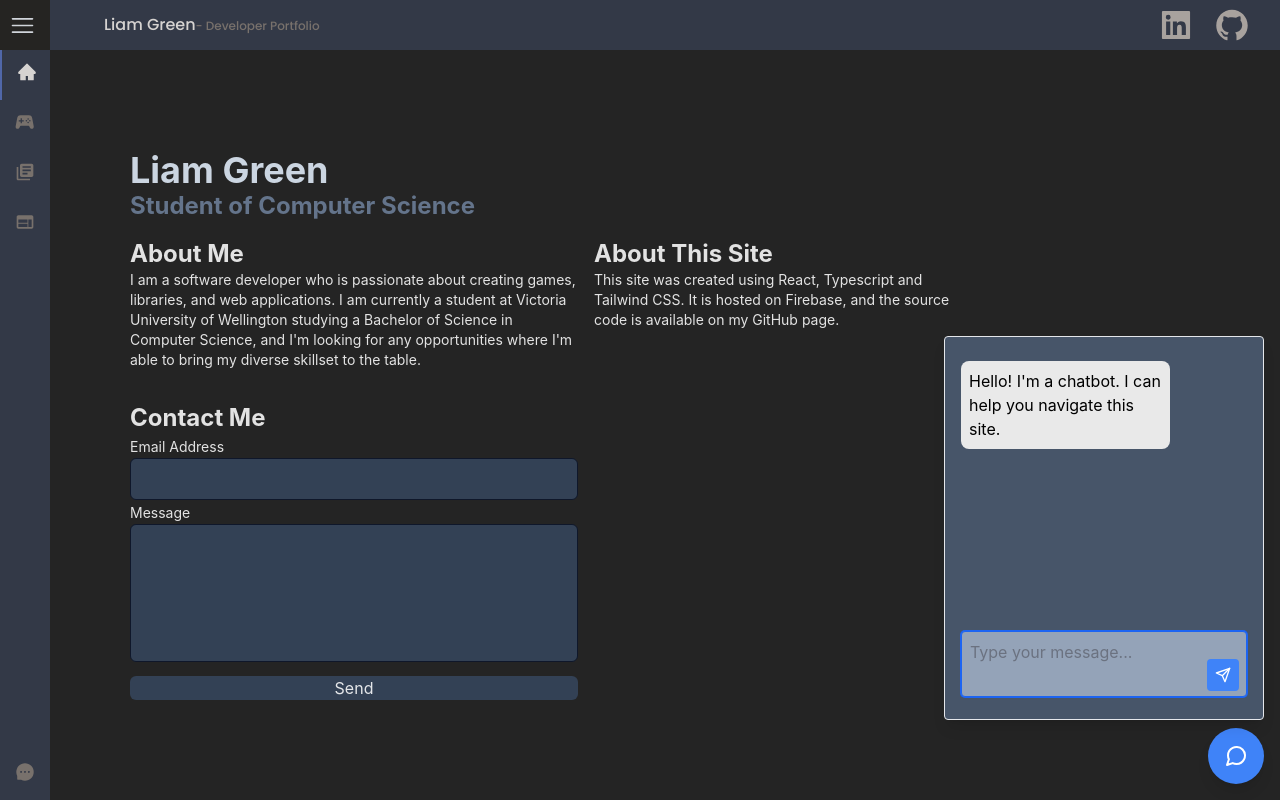
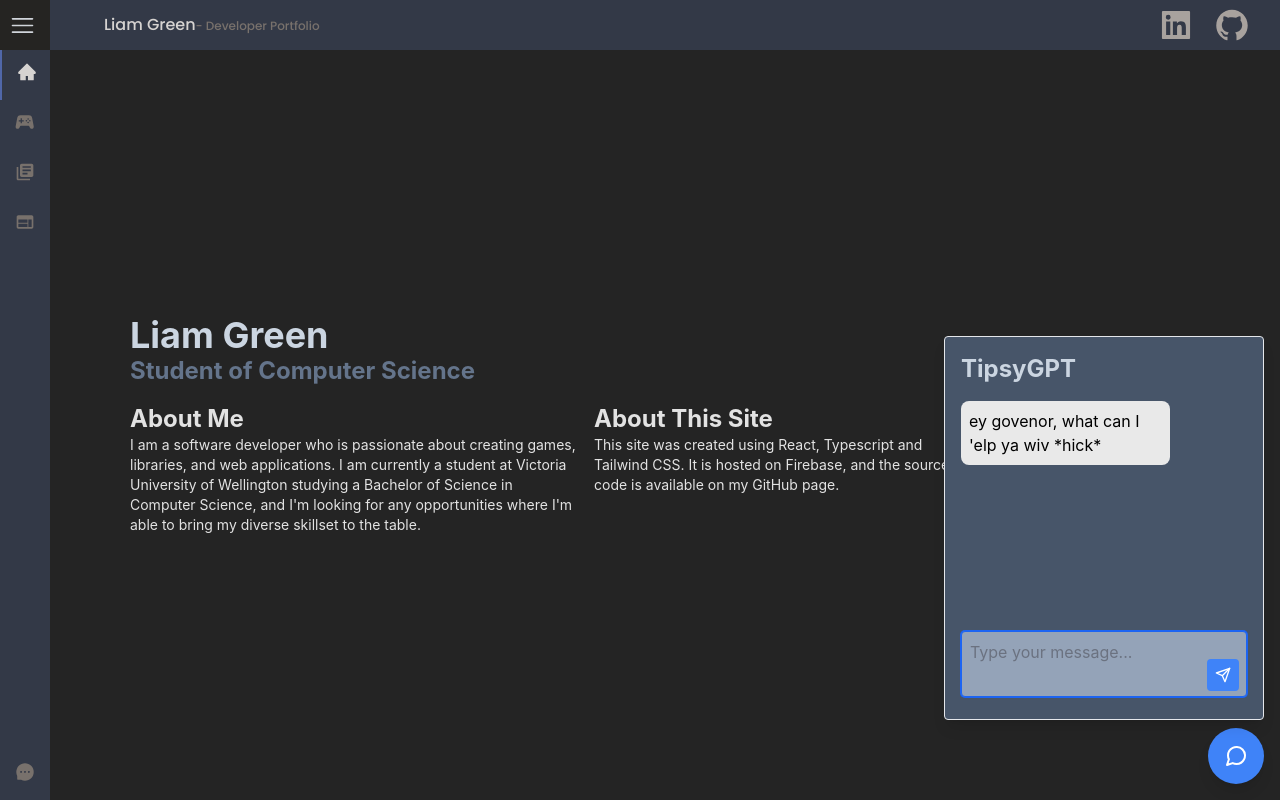
Before and after one commit to imrealnow/PortfolioSite, a React (Vite) app in the folder PortfolioSite/: page /home in a window 1280 px wide. Both pictures are taken after a click on the button 1236 px from the left and 756 px from the top of the page. Built offline with nearby package versions, Linux system fonts and the light colour scheme; some icons are missing.

Commit message:
Added personality to chatbot

```diff
--- a/PortfolioSite/src/atoms/chatHistory.ts
+++ b/PortfolioSite/src/atoms/chatHistory.ts
@@ -1,15 +1,23 @@
 import { atom } from "recoil";
 import { Message, ChatHistoryImpl } from "../types/Chat";
 import { Role } from "../types/Chat";
+import chatSystemPrompts from "../constants/chatSystemPrompts.json";
 
+// Extract the required messages
+const personality = chatSystemPrompts.InitialPrompts[0].personality;
+const initialPrompt = chatSystemPrompts.InitialPrompts[0].prompt;
+const factsContext = chatSystemPrompts.FactsContext;
+const firstAssistantMessage =
+	chatSystemPrompts.InitialPrompts[0].firstAssistantMessage;
+
+// Initialize the chatHistoryState atom
 const chatHistoryState = atom<ChatHistoryImpl>({
 	key: "chatHistoryState",
 	default: new ChatHistoryImpl(
-		new Message(
-			"Hello! I'm a chatbot. I can help you navigate this site.",
-			Role.Assistant
-		)
-	),
+		new Message(initialPrompt, Role.System),
+		new Message(factsContext, Role.System),
+		new Message(firstAssistantMessage, Role.Assistant)
+	).setPersonality(personality),
 });
 
 export default chatHistoryState;
--- a/PortfolioSite/src/components/ChatCompletion.tsx
+++ b/PortfolioSite/src/components/ChatCompletion.tsx
@@ -32,7 +32,7 @@ const ChatCompletion = ({ onUpdate }: ChatCompletionProps) => {
 	const handleSendMessage = () => {
 		if (message.trim()) {
 			addMessage(new Message(message, Role.User));
-			generateText().then((response) => {
+			generateText(message).then((response) => {
 				if (response) {
 					addMessage(new Message(response, Role.Assistant));
 					setText("");
@@ -64,14 +64,15 @@ const ChatCompletion = ({ onUpdate }: ChatCompletionProps) => {
 		}
 	};
 
-	const generateText = async () => {
+	const generateText = async (userMessage: string) => {
 		let accumulatedText = "";
-
 		setText("");
 		try {
 			const rawMessages: RawMessage[] =
 				chatHistory.getOpenAIFormattedMessages();
+			rawMessages.push({ role: "user", content: userMessage });
 			const body = { messages: rawMessages };
+			console.log(body);
 			const response = await fetch(
 				"https://chatgptserver-f1e122a51b2e.herokuapp.com/ChatCompletion",
 				{
@@ -147,7 +148,14 @@ const ChatCompletion = ({ onUpdate }: ChatCompletionProps) => {
 								ref={chatRef}
 								className="flex-grow overflow-y-auto pr-2 pb-2 scrollbar-thin scrollbar-thumb-slate-700"
 							>
-								{chatHistory.messages.map((msg, index) => (
+								<h1 className="text-2xl font-bold pt-0 pb-2 text-slate-300">
+									{chatHistory.chatbotPersonality}
+								</h1>
+								{chatHistory.messages.map((msg, index) => {
+									if (msg.role === Role.System) {
+										return null;
+									}
+									return (
 										<div
 											key={index}
 											className={`p-2 my-2 w-fit max-w-[75%] ${
@@ -158,7 +166,8 @@ const ChatCompletion = ({ onUpdate }: ChatCompletionProps) => {
 										>
 											{msg.message}
 										</div>
-								))}
+									);
+								})}
 
 								{/* This is for displaying the real-time message being streamed in */}
 								{text && (
--- /dev/null
+++ b/PortfolioSite/src/constants/ChatSystemPrompts.json
@@ -0,0 +1,10 @@
+{
+    "InitialPrompts": [
+        {
+            "personality": "TipsyGPT",
+            "prompt": "You are a helpful (and extremely drunk) assistant that tells visitors to this portfolio site, 'liam.green', all about how great of a candidate the computer science student, liam, is. Try to limit your responses to a couple sentences at most. Don't use markdown to format your responses. Only refer to the facts when you are asked a question that relates to them.",
+            "firstAssistantMessage":"ey govenor, what can I 'elp ya wiv *hick*"
+        }
+    ],
+    "FactsContext": "Facts about Liam:\n * Liam is a 3rd year computer science student at Victoria University of Wellington\n * Liam has a passion for software engineering and is looking for a summer internship\n * Liam is a fast learner and is always looking for new challenges\n * Liam is a team player and loves working with others\n * Liam has worked as a chef for over 8 years\n * Liam is a great communicator and is always happy to help others\n * Liam is a great problem solver and is always looking for new ways to solve problems\n Liam's Technical Skills:\n * Java\n * Javascript\n * C#\n * Python\n * Unity\n * React\n * Front-end Development\n * Back-end Development\n * Unit testing\n * Automated testing\n * Git\n * Agile\n * Scrum\n * Kanban\n * HTML\n * CSS\n * SQL\n * Firebase\n * AWS\n * Linux\n * Windows\n * Powershell\n * TypeScript\n * REST\n Liam's interests:\n * Game development\n * Generative AI\n * Machine Learning & Artificial Intelligence\n * Dungeons & Dragons\n * Video Games\n * Computer Graphics\n * Web development\n"
+}
--- a/PortfolioSite/src/types/Chat.ts
+++ b/PortfolioSite/src/types/Chat.ts
@@ -33,6 +33,7 @@ class Message implements ChatMessage {
 
 class ChatHistoryImpl implements ChatHistory {
 	public messages: ChatMessage[] = [];
+	public chatbotPersonality: string = "";
 	constructor(...messages: ChatMessage[]) {
 		this.messages = messages;
 	}
@@ -42,6 +43,11 @@ class ChatHistoryImpl implements ChatHistory {
 		clone.messages = [...this.messages];
 		return clone;
 	};
+
+	public setPersonality(personality: string): ChatHistoryImpl {
+		this.chatbotPersonality = personality;
+		return this;
+	}
 
 	public addMessage(message: ChatMessage) {
 		this.messages.push(message);
--- a/PortfolioSite/src/views/Home.tsx
+++ b/PortfolioSite/src/views/Home.tsx
@@ -25,26 +25,6 @@ const Home = () => {
 							opportunities where I'm able to bring my diverse
 							skillset to the table.
 						</p>
-
-						<h2 className="text-2xl font-bold pt-8">Contact Me</h2>
-						<form>
-							<label className="text-sm">Email Address</label>
-							<input
-								type="text"
-								className="border-1 border-slate-900 bg-slate-700 rounded-md w-full"
-							/>
-							<label className="text-sm pt-2">Message</label>
-							<textarea
-								className="resize-none border-1 border-slate-900 bg-slate-700 rounded-md w-full"
-								rows={5}
-							/>
-							<button
-								type="submit"
-								className="border-1 border-slate-900 bg-slate-700 rounded-md w-full mt-2"
-							>
-								Send
-							</button>
-						</form>
 					</section>
 					{/* Right box */}
 					<section className="flex flex-col items-start justify-start max-w-sm">
```
Lines whose indentation alone changed are shown as unchanged.
